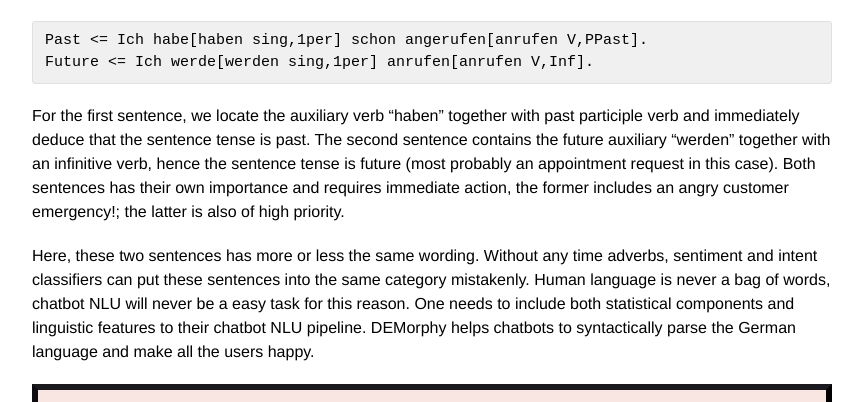
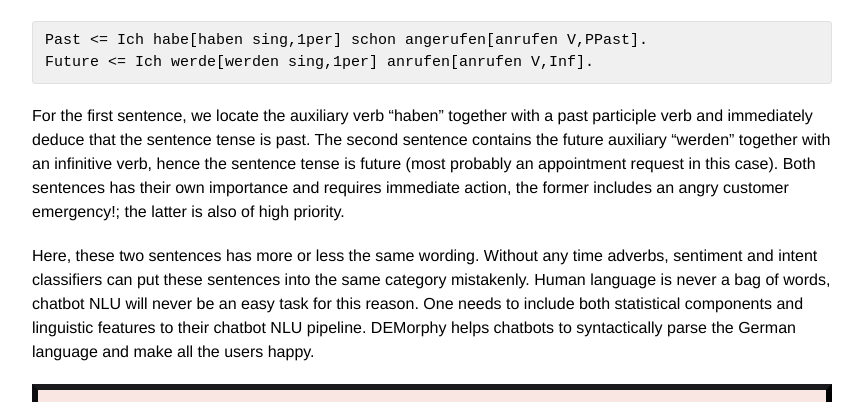
Before and after one commit to DuyguA/DuyguA.github.io, a Jekyll site: the page built from _posts/2018-3-6-chatbot-nlu-series.md, in a window 1280 px wide and 1400 px high, scrolled down 1040 px. Shown: the part 153-555 px from the top of the window, without its empty margins (208-1071 px from the left). Built offline with Jekyll 4.4.1, drawn with Linux system fonts in a browser that asks for light colours; nearby versions of some CDN libraries; some web fonts are replaced; some of the changed lines change nothing that is shown; some of the changed text lies outside the part shown.

Commit message:
typo fix

````diff
--- a/_posts/2018-3-6-chatbot-nlu-series.md
+++ b/_posts/2018-3-6-chatbot-nlu-series.md
@@ -37,9 +37,9 @@
 Future <= Ich werde[werden sing,1per] anrufen[anrufen V,Inf].
 ```
 
-For the first sentence, we locate the auxiliary verb "haben" together with  past participle verb and immediately deduce that the sentence tense is past. The second sentence contains the future auxiliary "werden" together with an infinitive verb, hence the sentence tense is future (most probably an appointment request in this case). Both sentences has their own importance and requires immediate action, the former includes an angry customer emergency!; the latter is also of high priority.
+For the first sentence, we locate the auxiliary verb "haben" together with  a past participle verb and immediately deduce that the sentence tense is past. The second sentence contains the future auxiliary "werden" together with an infinitive verb, hence the sentence tense is future (most probably an appointment request in this case). Both sentences has their own importance and requires immediate action, the former includes an angry customer emergency!; the latter is also of high priority.
 
-Here, these two sentences has more or less the same wording. Without any time adverbs, sentiment and intent classifiers can put these sentences into the same category mistakenly. Human language is never a bag of words, chatbot NLU will never be a easy task for this reason. One needs to include both statistical components and linguistic features to their chatbot NLU pipeline. DEMorphy helps chatbots to syntactically parse the German language and make all the users happy.
+Here, these two sentences has more or less the same wording. Without any time adverbs, sentiment and intent classifiers can put these sentences into the same category mistakenly. Human language is never a bag of words, chatbot NLU will never be an easy task for this reason. One needs to include both statistical components and linguistic features to their chatbot NLU pipeline. DEMorphy helps chatbots to syntactically parse the German language and make all the users happy.
 
 <figure>
   <img class="fullw" src="/assets/images/ontilovesdemorphy.jpg" alt="ontilovesdmeorphy.jpg">
@@ -64,17 +64,17 @@
 Bitte rufts du uns morgen an.
 ```
 
-Here, these two sentences are identical except the tone; hence they should admit the semantic distance `0`. Here's how you can lemmatize with DEMorphy:
+Here, these two sentences are identical except the tone; hence they should admit the semantic distance `0`. Two sentences collide after lemmatizing with DEMorphy:
 
 ```
 bitte, rufen+2nd plural person, Sie->2nd plural person, uns, an
 bitte, rufen+2nd singular person, du->2nd singular person, uns, an
 ```
-More techincal highlights are as follows:
+More technical highlights are as follows:
 
 * DEMorphy can accompany all ARPA formatted language models. Compacting all forms of the same word to the lemma might reduce perplexity significantly.
-* According to my experiments of German text classification, lemmatizing overperforms stemming (consider gender and number declensions).
-* Lemmatizing improves keyword ranking dramatically. We'll discover this issue in detail, wait for the oncoming semantic search post :)
+* According to my experiments with German text classification, lemmatizing overperforms stemming (consider gender and number declensions).
+* Lemmatizing dramatically improves keyword ranking. We'll discover this issue in detail, wait for the oncoming semantic search post :)
 
 
 Happy lemmatizing and hacking! We will get to know DEMorphy better in oncoming Chatbot NLU posts.
````
